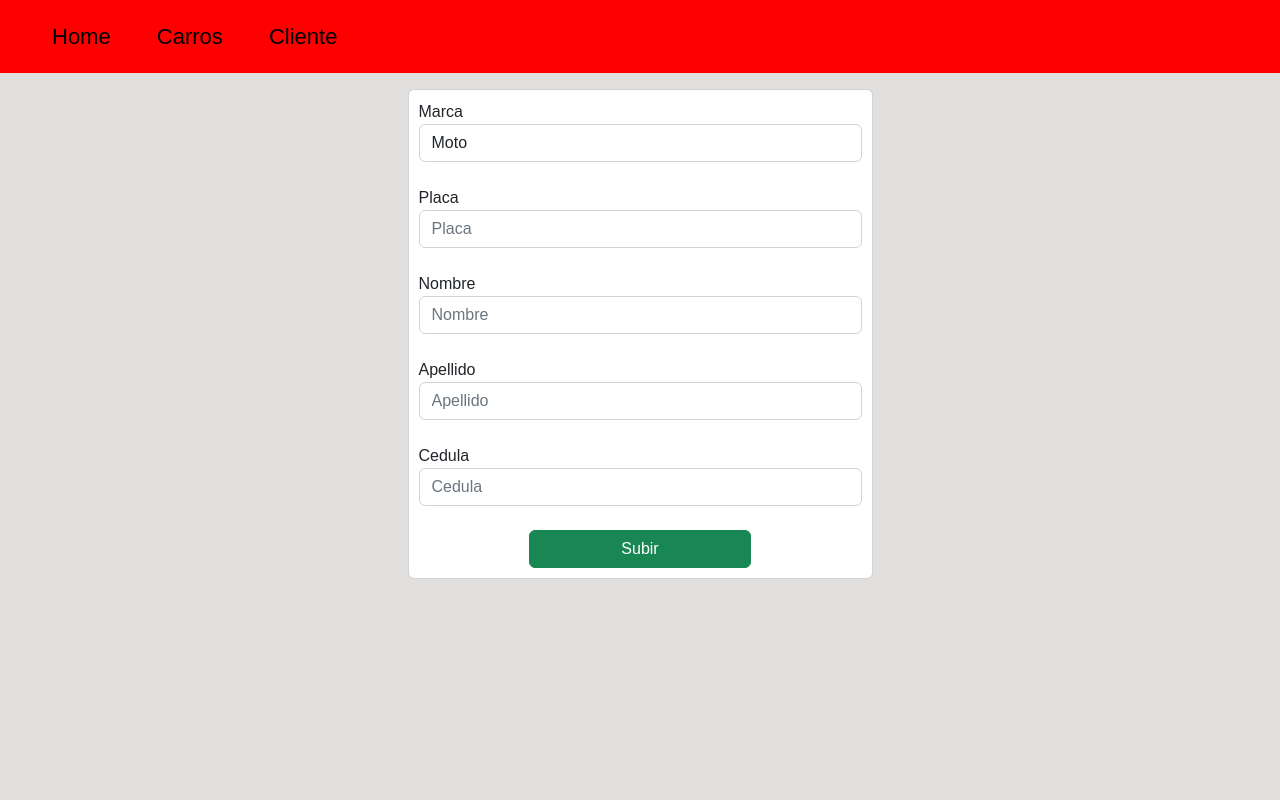
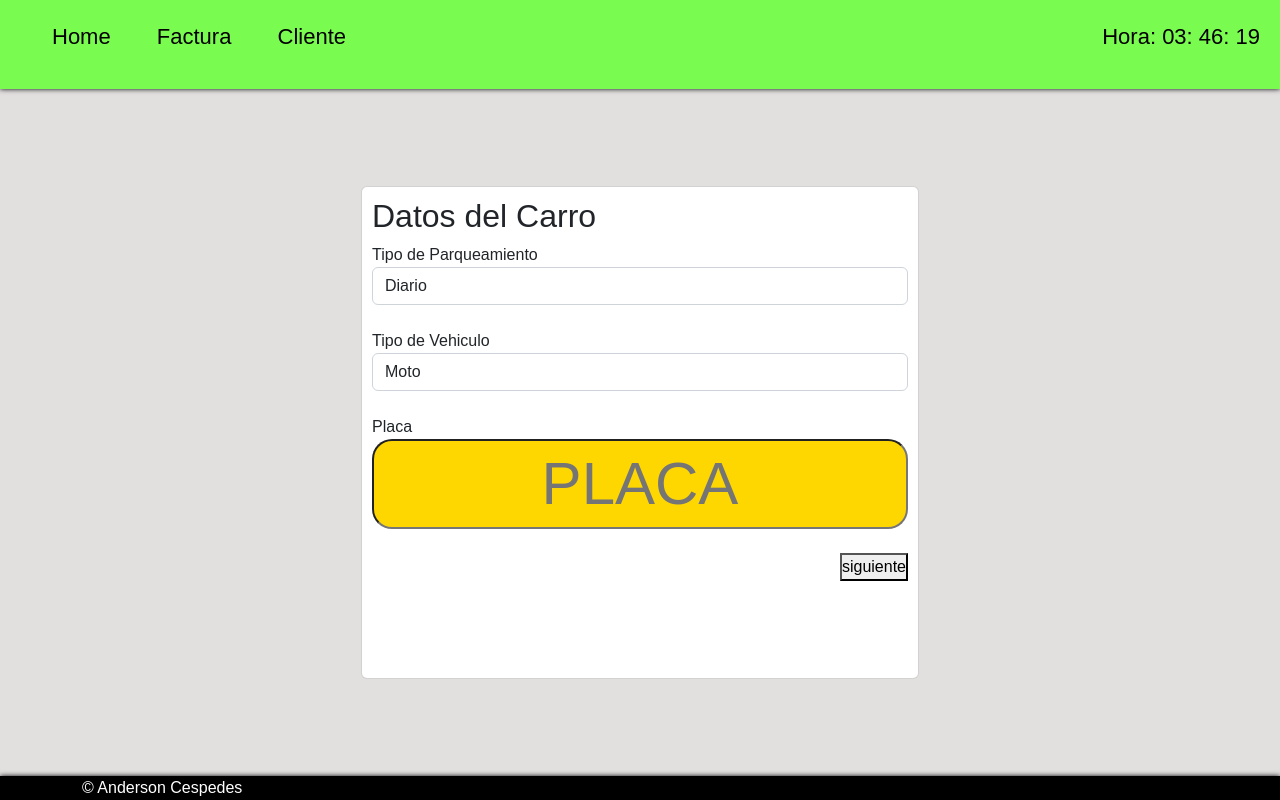
Before and after one commit to andersoncespedes/Chucuri-parqueadero, a PHP site: page /vistas/ingresar_autos.php in a window 1280 px wide. Run offline with PHP 8.4, Linux system fonts and the light colour scheme; data that the repository does not hold is empty; some libraries are stand-ins or nearby versions.

Commit message:
desarrollo de detalles necesarios para el entendimiento del usuario

```diff
--- a/controller/ClienteController.php
+++ b/controller/ClienteController.php
@@ -16,9 +16,12 @@ class ClienteController extends Cliente{
     }
     public function save($param,$id){
         try{
-            $stmt = $this->init()->prepare("INSERT INTO ".$this->table."(nombres, apellidos, cedula,id_auto)
-            VALUES ('".$param['nombre']."',  '".$param['apellido']."',  '".$param['cedula']."', '".$id."')");
+            $stmt = $this->init()->prepare("INSERT INTO ".$this->table."(nombres, apellidos, cedula,id_auto, direccion)
+            VALUES ('".$param['nombre']."',  '".$param['apellido']."',  '".$param['cedula']."', '".$id."', '".$param['direccion']."')");
             $stmt->execute();
+            $stmt->closeCursor();
+            $this->close($this->init());
+            $stmt = null;
             return true;
         }catch(PDOException $e){
             echo "Error" .$e;
--- a/model/connection.php
+++ b/model/connection.php
@@ -22,5 +22,8 @@ require_once $_SERVER["DOCUMENT_ROOT"] .'/Ticket/config.php';
             $co->setAttribute(PDO::ATTR_ERRMODE, PDO::ERRMODE_EXCEPTION);
              return $co;
         }
+        public function close($param){
+            $param = null;
+        }
     }
 ?>
--- a/src/javascript/dataTable.js
+++ b/src/javascript/dataTable.js
@@ -1,5 +1,9 @@
 (function(){
-    $('table').dataTable( {
-        paginate: true
-      } );
+
+  $(document).ready(function() {
+  let Table = $('table').dataTable( {
+      paginate: true,
+      } )
+      Table.$('td:even').css('backgroundColor', '#ff0047',).css('color', 'white');
+  });
 })();
--- a/src/javascript/main.js
+++ b/src/javascript/main.js
@@ -1,29 +1,66 @@
 (function() {
+    setInterval(function(){
+        let date = new Date();
+        let hours = (date.getHours() > 12 ? date.getHours() - 12 : date.getHours())
+            document.getElementById('hora').innerHTML = `
+            Hora: ${(hours < 10 ? '0' + hours : hours)}:
+            ${date.getMinutes() < 10 ? '0' + date.getMinutes(): date.getMinutes()}:
+            ${date.getSeconds() < 10 ? '0' + date.getSeconds(): date.getSeconds()}`
+       },1000);
+       document.getElementById('placa').addEventListener('keyup', function(){
+       this.value =  this.value.toUpperCase();
+       })
     function Auth(param,ev){
         this.param = param[0];
         this.ev = ev;
     }
     Auth.prototype.placa = function(){
         let placa = this.param.placa.value;
+        let tipo = this.param.tipo.value;
+        let expreg = tipo == "Moto" ? /^[0-9]{3}[A-Za-z]{3}/ : /[A-Za-z]{6}/;
+        if(!expreg.test(placa)){
+            alert('NO');
+            this.ev.preventDefault();
+            return false;
+        }
         if(placa.length != 6){
             alert('son muchos caracteres');
             this.ev.preventDefault();
+            return false;
         }
+        return true;
     }
     Auth.prototype.cedula = function(){
         let cedula = this.param.cedula.value;
         if(cedula.length > 6){
             alert('su cedula es demasiado larga')
             this.ev.preventDefault();
+            return false;
         }
+        if(isNaN(cedula)){
+            alert('El campo cedula debe ser numero');
+            this.ev.preventDefault();
+            return false;
+        }
+        return true
     }
     const datos = document.getElementsByName('form');
     datos[0].in.addEventListener('click', function(ev){
          let auth = new Auth(datos, ev);
         auth.placa();
         auth.cedula();
+    });
 
+    const veh = document.getElementById('veh-form');
+    const clien = document.getElementById('clien-form');
+    const sig = document.getElementById('siguiente');
+
+    sig.addEventListener("click", function(ev){
+        let auth = new Auth(datos, ev);
+        if(auth.placa()){
+            veh.style.display = "none";
+            clien.style.display = "block";
+        }
     })
-
     console.log('funciona');
 })();
--- a/src/styles/style.css
+++ b/src/styles/style.css
@@ -5,24 +5,34 @@
 }
 body{
     background-color: rgb(226, 223, 223);
+    height: 100vh;
+    display: flex;
+    flex-wrap: wrap;
+
 }
 header{
     width: 100%;
+    box-shadow: 0 0 5px black;
+    align-self: flex-start;
     font-size: 22px;
-    background-color: red;
+    background-color: #7afb50;
+
 }
 header nav ul{
     list-style: none;
+    width: 100%;
 }
 header nav ul li{
     display: inline-block;
 }
 header nav ul li a{
     display: block;
+    transition: 300ms all ease;
     padding: 20px;
     text-decoration: none;
     color: black;
 }
+
 .titulo-tabla{
     width: 100%;
     text-align: center;
@@ -33,3 +43,18 @@ header nav ul li a{
     box-shadow: 0 0 5px black;
     padding: 20px;
 }
+#placa{
+    height: 90px; display:block;
+    background-color:gold;
+    color:black;
+    font-size:60px;
+    border-radius:20px;
+    text-align:center;
+}
+footer{
+    width: 100%;
+    box-shadow: 0 0 5px black;
+    background-color: black;
+    color: white;
+    align-self: flex-end;
+}
--- /dev/null
+++ b/vistas/footer.php
@@ -0,0 +1,5 @@
+<footer>
+    <div class="container">
+        &copy; Anderson Cespedes
+    </div>
+</footer>
--- a/vistas/header.php
+++ b/vistas/header.php
@@ -1,3 +1,4 @@
+<head>
 <meta charset="UTF-8">
     <meta http-equiv="X-UA-Compatible" content="IE=edge">
     <meta name="viewport" content="width=device-width, initial-scale=1.0">
@@ -10,9 +11,10 @@
     <header>
         <nav>
                 <ul>
-                    <li><a href="">Home</a></li>
-                    <li><a href="">Carros</a></li>
-                    <li><a href="<?=$_SERVER['DOCUMENT_ROOT']?>/cliente.php">Cliente</a></li>
+                    <li><a href="../">Home</a></li>
+                    <li><a href="">Factura</a></li>
+                    <li><a href="./cliente.php">Cliente</a></li>
+                    <li style="float: right;"><a href="" id="hora" ></a></li>
                 </ul>
         </nav>
     </header>
--- a/vistas/ingresar_autos.php
+++ b/vistas/ingresar_autos.php
@@ -5,31 +5,23 @@ $id = 1;
 
 <!DOCTYPE html>
 <html lang="en">
-<head>
-<meta charset="UTF-8">
-    <meta http-equiv="X-UA-Compatible" content="IE=edge">
-    <meta name="viewport" content="width=device-width, initial-scale=1.0">
-    <link rel="stylesheet" href= "../node_modules/datatables/media/css/jquery.dataTables.css">
-    <link rel="stylesheet" href= "../node_modules/bootstrap/dist/css/bootstrap.min.css">
-    <link rel="stylesheet" href= "../src/styles/style.css">
-    <title><?= APP_NAME ?></title>
-</head>
-<body>
-    <header>
-        <nav>
-                <ul>
-                    <li><a href="../">Home</a></li>
-                    <li><a href="">Carros</a></li>
-                    <li><a href="">Cliente</a></li>
-                </ul>
-        </nav>
-    </header>
+    <?php require_once 'header.php' ?>
     <main class="container d-flex justify-content-center" >
-        <div class="card col-md-5 " style="padding: 10px;">
-            <div class="col-md-12 ">
+        <div class="card col-md-6 " style="padding: 10px;margin-top:10px ; margin-bottom:10px">
+            <div class="col-md-12 " >
                 <form action="../controller/AutoController.php" method="POST" name = "form">
+                    <div id= "veh-form">
+                        <h2>Datos del Carro</h2>
                         <div class="form-group">
-                        <label for="">Marca</label>
+                            <label for="">Tipo de Parqueamiento</label>
+                            <select name="tip_parq" class="form-control" id="">
+                                <option value="Diario">Diario</option>
+                                <option value="Mensual">Mensual</option>
+                                <option value="Fijo">Fijo</option>
+                            </select>
+                        </div><br>
+                        <div class="form-group">
+                            <label for="">Tipo de Vehiculo</label>
                             <select name="tipo" id="" class="form-control">
                                 <option value="Moto">Moto</option>
                                 <option value="Carro">Carro</option>
@@ -39,27 +31,36 @@ $id = 1;
                         </div><br>
                         <div class="form-group">
                         <label for="">Placa</label>
-                        <input type="text" name="placa" id="" class="form-control" placeholder="Placa" maxlength = "6">
+                            <input type="text" name="placa" id="placa" class="col-md-12"  placeholder="PLACA" required>
                         </div><br>
+                        <button type="button" id="siguiente" style="float: right;">siguiente</button>
+                    </div>
+                    <div id="clien-form" style="display: none;">
                         <div class="form-group">
                         <label for="">Nombre</label>
-                        <input type="text" name="nombre" id="" class="form-control" placeholder="Nombre" maxlength = "6">
+                            <input type="text" name="nombre" id="" class="form-control" placeholder="Nombre" required>
                         </div><br>
                         <div class="form-group">
                         <label for="">Apellido</label>
-                        <input type="text" name="apellido" id="" class="form-control" placeholder="Apellido" maxlength = "6">
+                            <input type="text" name="apellido" id="" class="form-control" placeholder="Apellido" required>
                         </div><br>
                         <div class="form-group">
                         <label for="">Cedula</label>
-                        <input type="text" name="cedula" id="" class="form-control" placeholder="Cedula" >
+                            <input type="number" name="cedula" id="" class="form-control" placeholder="Cedula" required>
+                        </div><br>
+                        <div class="form-group">
+                            <label for="">Direccion</label>
+                            <textarea name="direccion" id="" cols="10" rows="5"  class="form-control" required></textarea>
                         </div><br>
                         <div class="form-group" style="text-align: center;">
                             <input type="submit" value="Subir" name="ingresar" id="in" class="btn btn-success col-md-6 ">
+                        </div>
                     </div>
                 </form>
             </div>
         </div>
     </main>
+    <?php require_once 'footer.php' ?>
     <script src="../node_modules/jquery/dist/jquery.min.js"></script>
     <script src="../node_modules/datatables/media/js/jquery.dataTables.js"></script>
     <script src="../src/javascript/dataTable.js"></script>
```
Also changed, not shown: controller/AutoController.php (+12 -1 lines), controller/FacturaController.php (added, +21 -0 lines), controller/ParkController.php (added, +27 -0 lines), index.php (+13 -3 lines), model/Autos.php (+8 -1 lines), model/Factura.php (added, +13 -0 lines), model/Park.php (added, +13 -0 lines), vistas/cliente.php (+9 -21 lines). Lines whose indentation alone changed are shown as unchanged.
